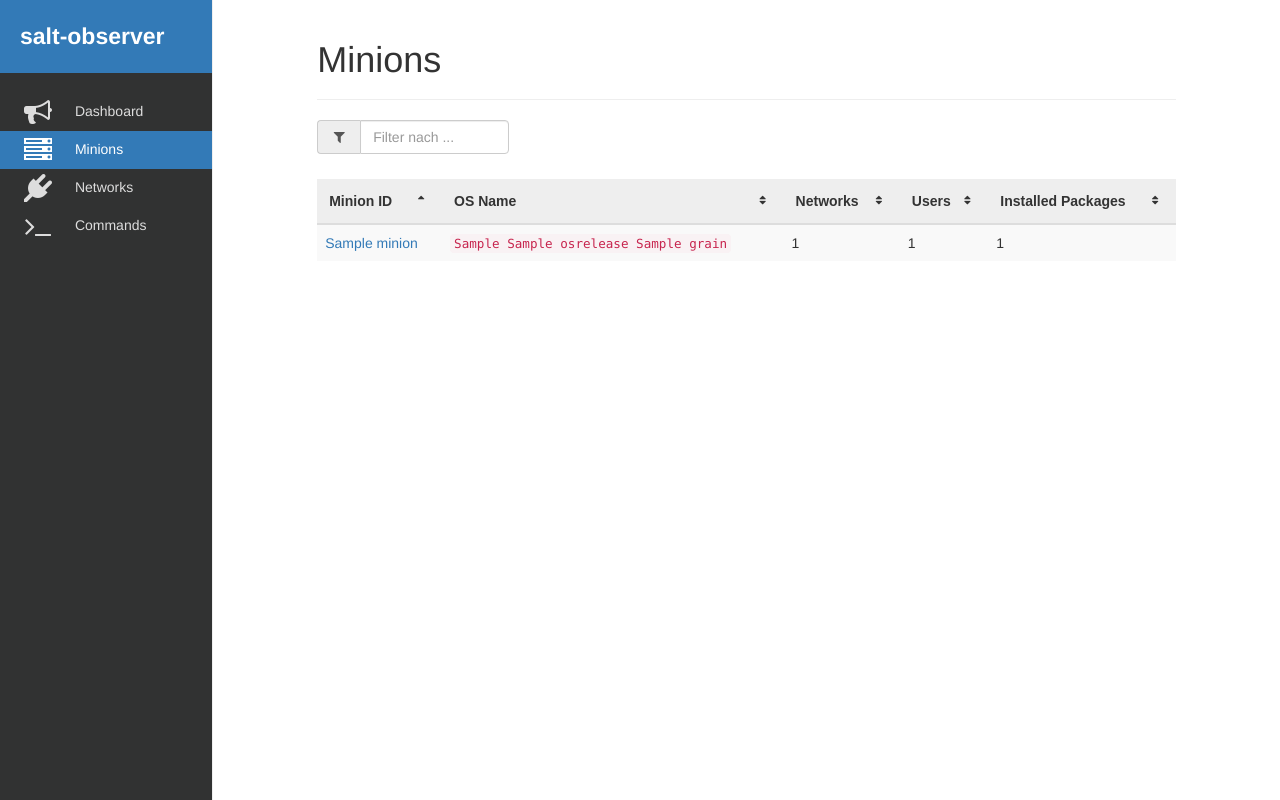
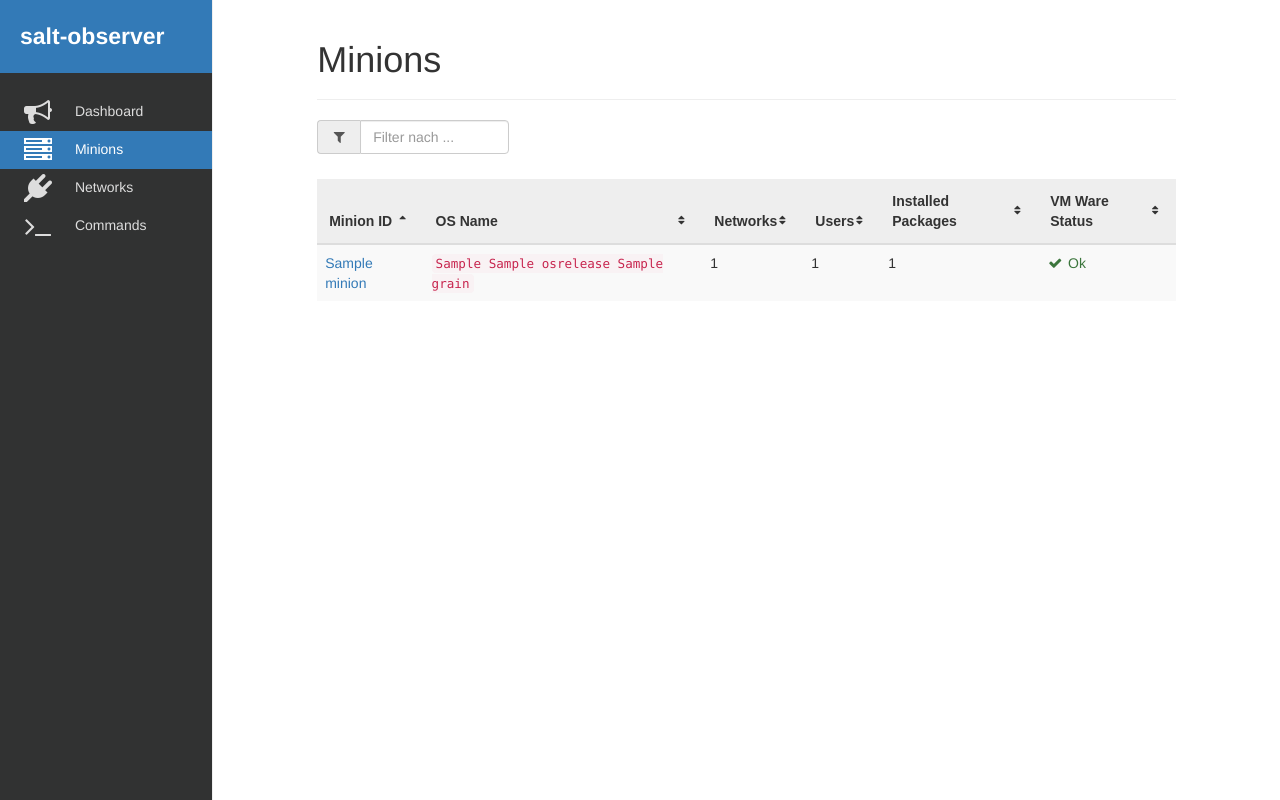
Before and after one commit to hs-hannover/salt-observer, a Django app: template salt_observer/templates/minion/list.html in a window 1280 px wide. Run offline with Django 3.2, Linux system fonts and the light colour scheme; the template is opened without the code that fills it: most values are stand-ins (such as "Sample title", 1, 10 or a date in 2020); some libraries are stand-ins or nearby versions.

Commit message:
Add vmware-status to minion list

```diff
--- a/salt_observer/templates/minion/list.html
+++ b/salt_observer/templates/minion/list.html
@@ -1,5 +1,6 @@
 {% extends 'base.html' %}
 {% load staticfiles %}
+{% load so_extras %}
 
 {% block nav-minions %}class="active"{% endblock %}
 
@@ -46,6 +47,7 @@
                 <th>Networks</th>
                 <th>Users</th>
                 <th>Installed Packages</th>
+                <th>VM Ware Status</th>
             </tr>
         </thead>
         <tbody>
@@ -56,6 +58,17 @@
                     <td>{{ minion.network_count }}</td>
                     <td>{{ minion.user_count }}</td>
                     <td>{{ minion.package_count }}</td>
+                    <td>
+                        {% with minion.get_data.grains|get:"vmware-tools-status" as vmwarestatus %}
+                            {% if vmwarestatus == 'NOT-INSTALLED' %}
+                                <span class="text-danger"><i class="fa fa-fw fa-times"></i> Not installed</span>
+                            {% elif vmwarestatus == 'OUT-OF-DATE' %}
+                                <span class="text-warning"><i class="fa fa-fw fa-exclamation"> Out of date</i></span>
+                            {% else %}
+                                <span class="text-success"><i class="fa fa-fw fa-check"></i> Ok</span>
+                            {% endif %}
+                        {% endwith %}
+                    </td>
                 </tr>
             {% endfor %}
         </tbody>
--- /dev/null
+++ b/salt_observer/templatetags/so_extras.py
@@ -0,0 +1,7 @@
+from django import template
+register = template.Library()
+
+
+@register.filter
+def get(value, arg):
+    return value.get(arg, '')
```
Also changed, not shown: salt_observer/templatetags/__init__.py (added).
